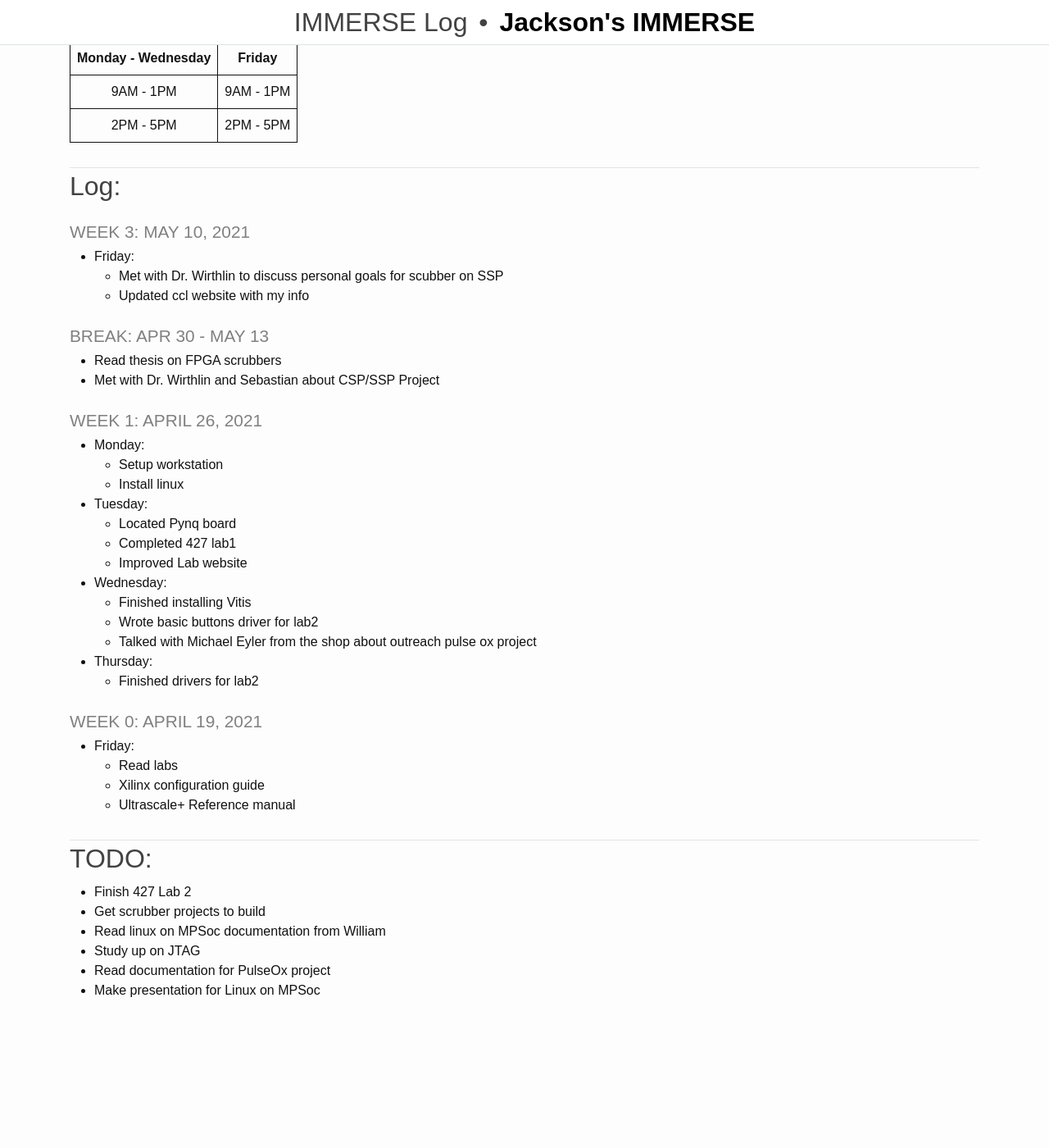
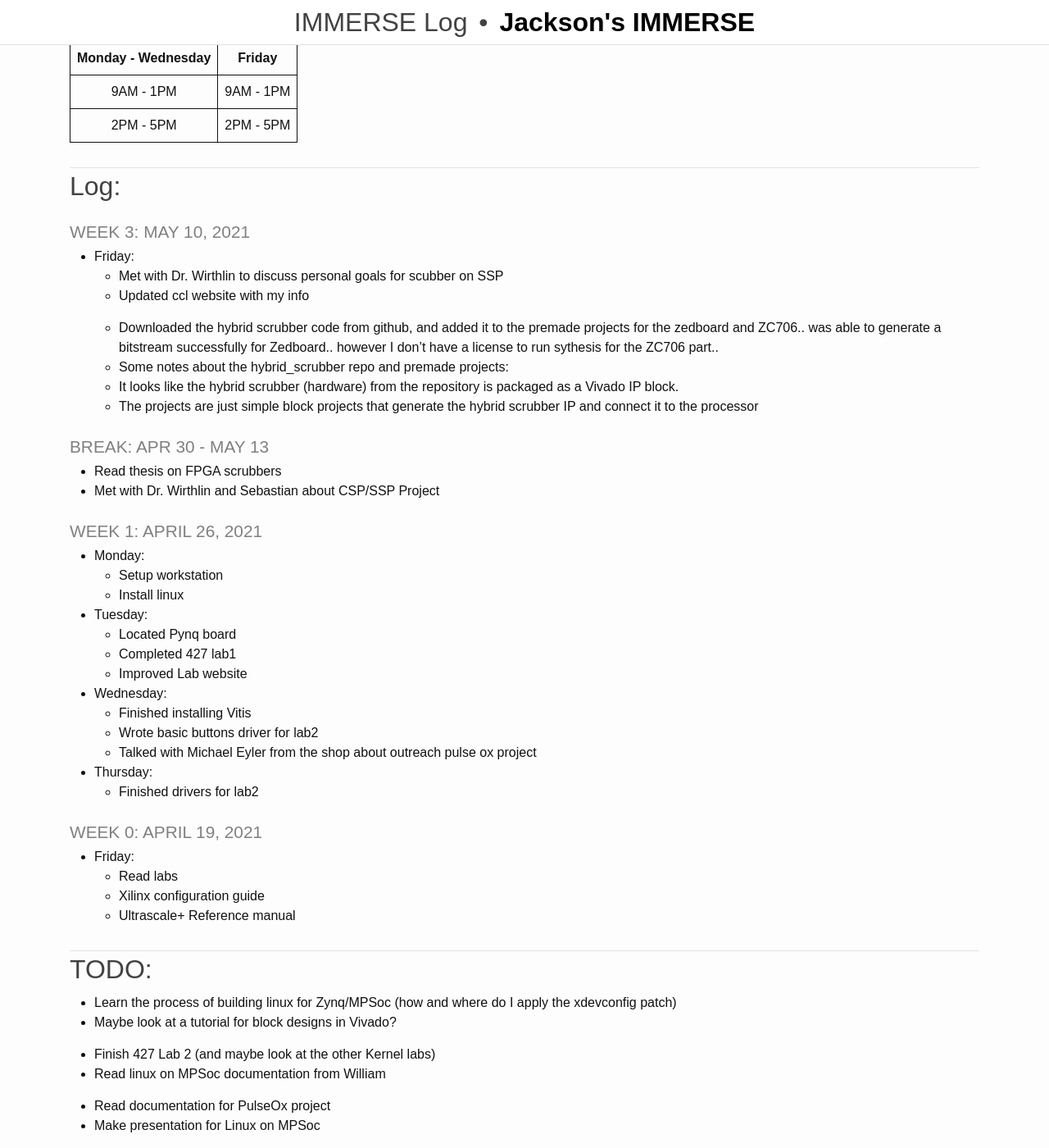
Before and after one commit to rjsmith1999/IMMERSE, a Jekyll site: the page built from _pages/log.md, in a window 1280 px wide and 1400 px high, scrolled down 69 px. Shown: the whole window at 82% size. Built offline with Jekyll 4.4.1, drawn with Linux system fonts in a browser that asks for light colours; before the commit the page ends 1304 px from its top, so only the background shows below that.

Commit message:
Update log

```diff
--- a/_pages/log.md
+++ b/_pages/log.md
@@ -18,6 +18,11 @@ title: IMMERSE Log
 * **Friday**:
   - Met with Dr. Wirthlin to discuss personal goals for scubber on SSP
   - Updated ccl website with my info
+
+  - Downloaded the hybrid scrubber code from github, and added it to the premade projects for the zedboard and ZC706.. was able to generate a bitstream successfully for Zedboard.. however I don't have a license to run sythesis for the ZC706 part..
+  - Some notes about the hybrid_scrubber repo and premade projects:
+  -  It looks like the hybrid scrubber (hardware) from the repository is packaged as a Vivado IP block.
+  - The projects are just simple block projects that generate the hybrid scrubber IP and connect it to the processor
 
 ### Break: Apr 30 - May 13
   - Read thesis on FPGA scrubbers
@@ -51,9 +56,11 @@ title: IMMERSE Log
 
 -------------------
 ## TODO:
-- Finish 427 Lab 2
-- Get scrubber projects to build
+- Learn the process of building linux for Zynq/MPSoc (how and where do I apply the xdevconfig patch)
+- Maybe look at a tutorial for block designs in Vivado?
+
+- Finish 427 Lab 2 (and maybe look at the other Kernel labs)
 - Read linux on MPSoc documentation from William
-- Study up on JTAG
+
 - Read documentation for PulseOx project
 - Make presentation for Linux on MPSoc
```
